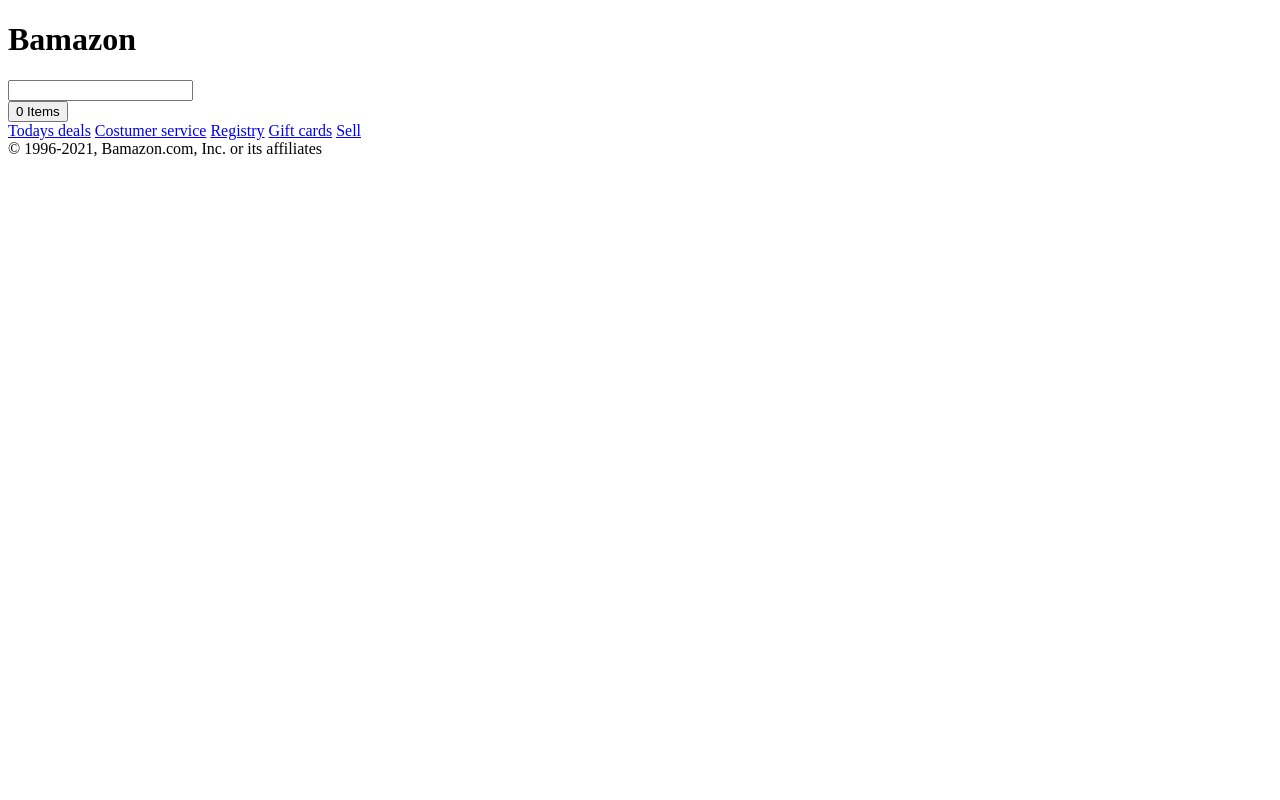
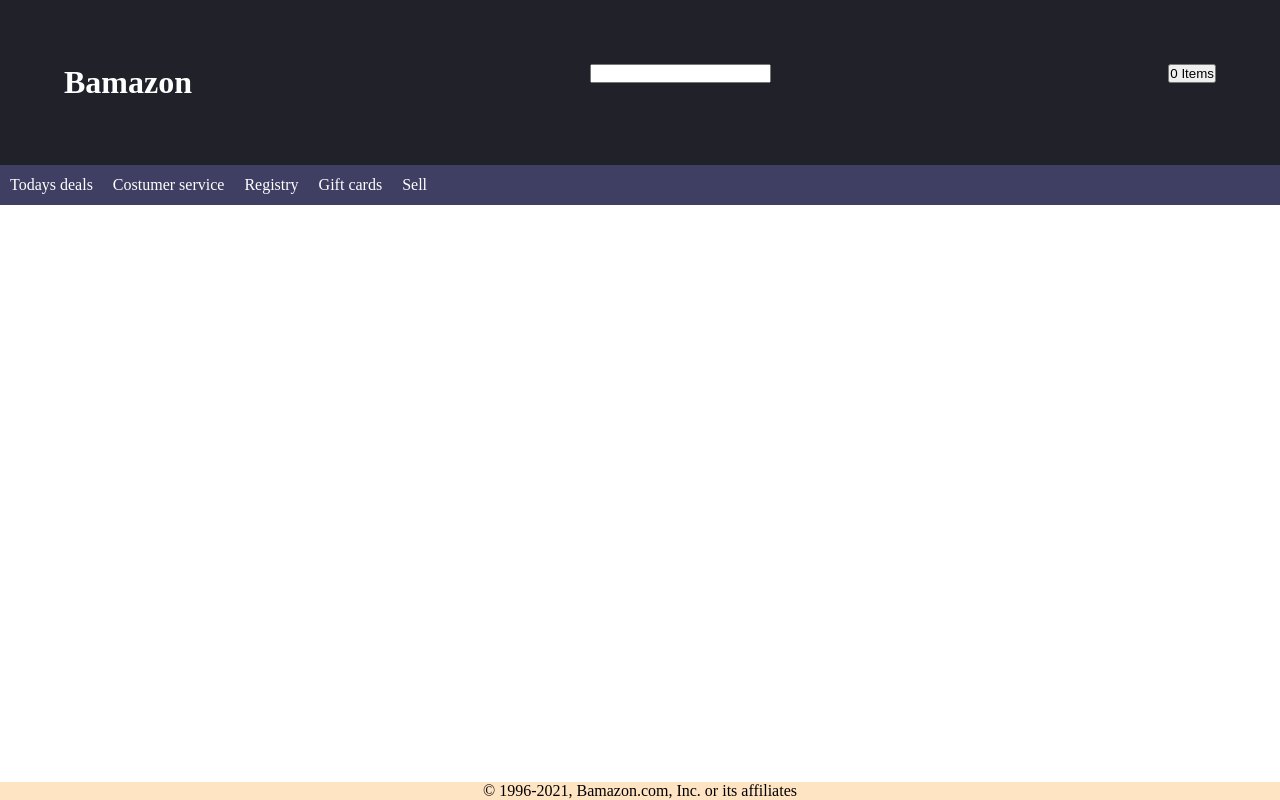
Before and after one commit to SebastianJensen-teaching/te20b-amazon, a plain HTML site: page index.html in a window 1280 px wide. Drawn offline with Linux system fonts and the light colour scheme.

Commit message:
basic css layout

```diff
--- a/css/style.css
+++ b/css/style.css
@@ -0,0 +1,49 @@
+* {
+  margin: 0;
+  padding: 0;
+  box-sizing: border-box;
+}
+
+body {
+  display: flex;
+  flex-direction: column;
+  justify-content: space-between;
+  min-height: 100vh;
+}
+
+header {
+  display: flex;
+  justify-content: space-between;
+  align-items: center;
+  min-height: 15vh;
+  background-color: rgb(33, 33, 41);
+  color: white;
+  flex-wrap: wrap;
+}
+
+.top-header {
+  display: flex;
+  justify-content: space-between;
+  width: 100%;
+  padding: 5%;
+}
+
+nav {
+  background-color: rgb(63, 63, 99);
+  min-height: 5vh;
+  display: flex;
+  align-items: center;
+  gap: 20px;
+  padding: 10px;
+  width: 100%;
+}
+
+nav a {
+  text-decoration: none;
+  color: white;
+}
+
+footer {
+  background-color: bisque;
+  text-align: center;
+}
--- a/index.html
+++ b/index.html
@@ -9,6 +9,7 @@
   </head>
   <body>
     <header>
+        <div class="top-header">
             <div class="logo">
               <h1>Bamazon</h1>
             </div>
@@ -18,7 +19,7 @@
             <div class="cart">
               <button>0 Items</button>
             </div>
-    </header>
+        </div>
       <nav>
         <a href="#">Todays deals</a>
         <a href="#">Costumer service</a>
@@ -26,6 +27,7 @@
         <a href="#">Gift cards</a>
         <a href="#">Sell</a>
       </nav>
+    </header>
     <main></main>
     <footer>© 1996-2021, Bamazon.com, Inc. or its affiliates</footer>
   </body>
```
Lines whose indentation alone changed are shown as unchanged.
